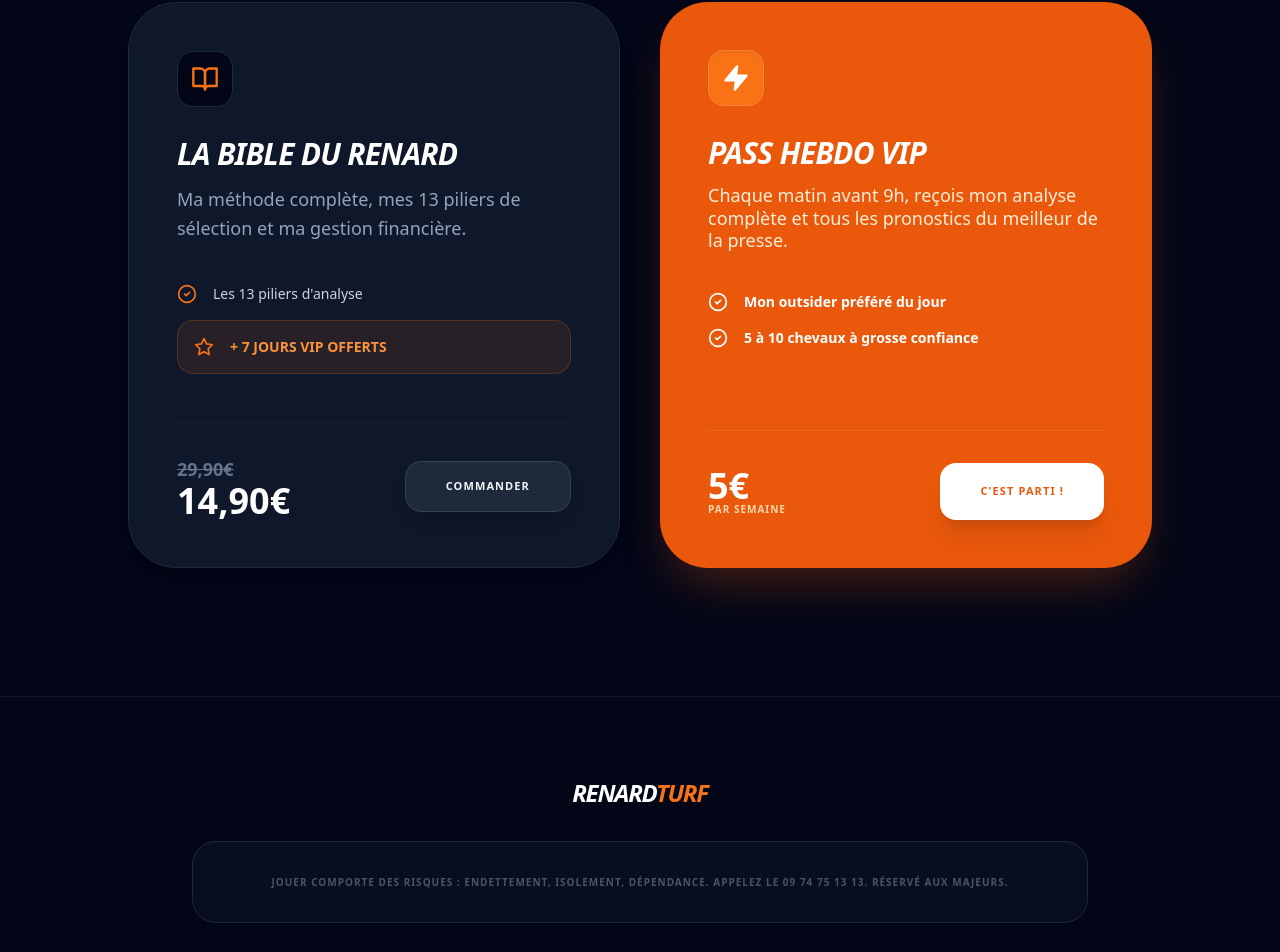
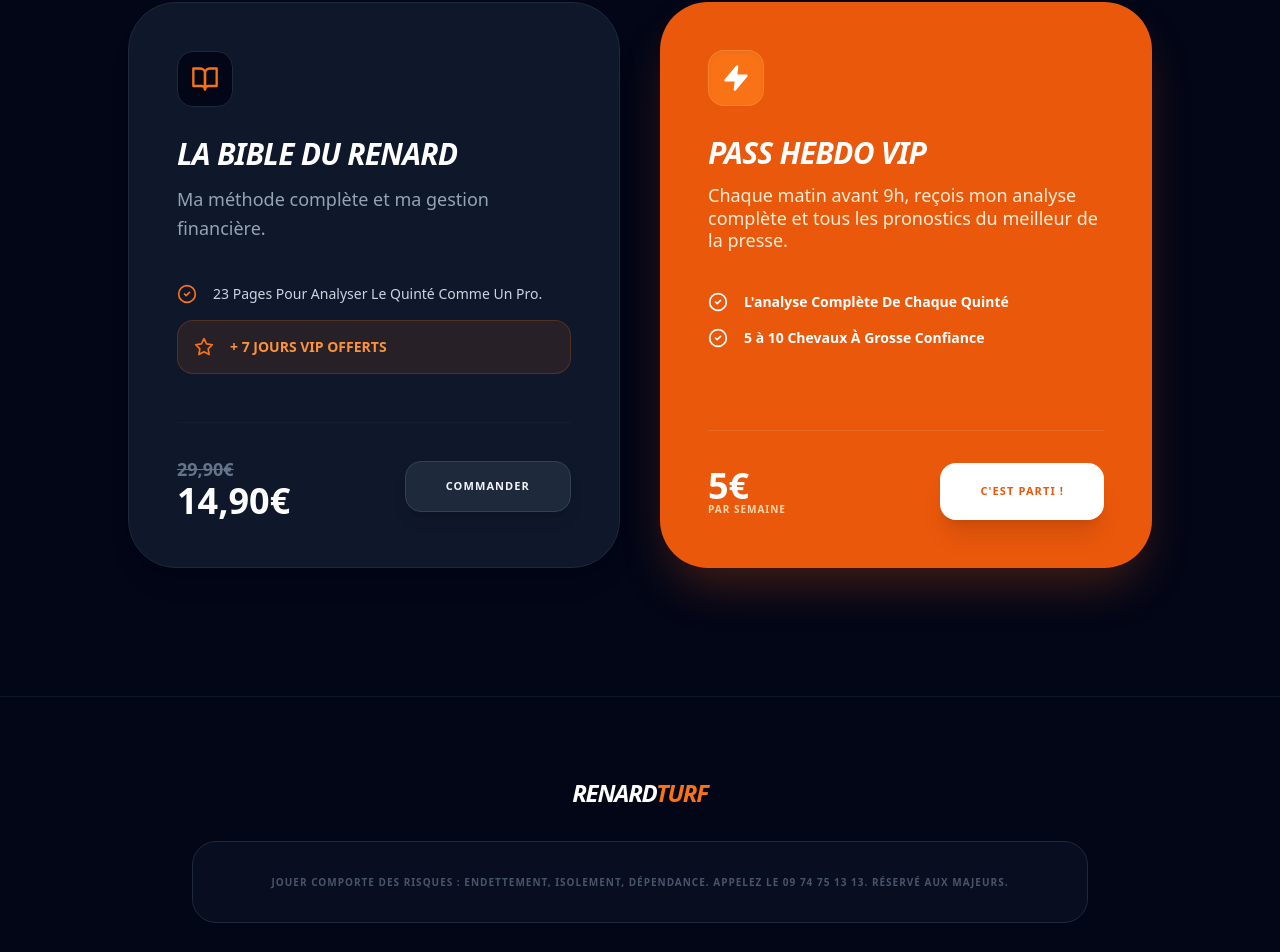
Before and after one commit to RenardTurf/Renard-turf, a React (Vite) app: page / in a window 1280 px wide. Shown: the part 3690-4642 px from the top of the page. Built offline with nearby package versions, Linux system fonts and the light colour scheme.

Commit message:
Update App.jsx

```diff
--- a/src/App.jsx
+++ b/src/App.jsx
@@ -258,9 +258,9 @@ const App = () => {
                        <BookOpen className="text-orange-500 w-7 h-7" />
                     </div>
                     <h3 className="text-3xl font-black mb-4 uppercase tracking-tight italic text-left text-white tracking-tight leading-none">La Bible du Renard</h3>
-                    <p className="text-slate-400 mb-10 text-lg font-medium leading-relaxed text-left">Ma méthode complète, mes 13 piliers de sélection et ma gestion financière.</p>
+                    <p className="text-slate-400 mb-10 text-lg font-medium leading-relaxed text-left">Ma méthode complète et ma gestion financière.</p>
                     <ul className="space-y-4 mb-12 text-left">
-                       <li className="flex items-center gap-4 text-sm text-slate-300 font-medium text-left font-black"><CheckCircle2 className="w-5 h-5 text-orange-500" /> Les 13 piliers d'analyse</li>
+                       <li className="flex items-center gap-4 text-sm text-slate-300 font-medium text-left font-black"><CheckCircle2 className="w-5 h-5 text-orange-500" /> 23 Pages Pour Analyser Le Quinté Comme Un Pro.</li>
                        <li className="flex items-center gap-4 text-sm text-orange-400 font-black bg-orange-500/10 p-4 rounded-2xl border border-orange-500/20 text-left leading-none"><Star className="w-5 h-5 text-orange-500" /> + 7 JOURS VIP OFFERTS</li>
                     </ul>
                  </div>
@@ -285,8 +285,8 @@ const App = () => {
                     <h3 className="text-3xl font-black text-white mb-4 uppercase tracking-tight italic text-left tracking-tight leading-none">Pass Hebdo VIP</h3>
                     <p className="text-orange-100 mb-10 text-lg font-medium leading-relaxed text-left leading-tight">Chaque matin avant 9h, reçois mon analyse complète et tous les pronostics du meilleur de la presse.</p>
                     <ul className="space-y-4 mb-12 text-white text-left font-bold">
-                       <li className="flex items-center gap-4 text-sm text-left leading-none"><CheckCircle2 className="w-5 h-5 text-white" /> Mon outsider préféré du jour</li>
-                       <li className="flex items-center gap-4 text-sm text-left leading-none"><CheckCircle2 className="w-5 h-5 text-white" /> 5 à 10 chevaux à grosse confiance</li>
+                       <li className="flex items-center gap-4 text-sm text-left leading-none"><CheckCircle2 className="w-5 h-5 text-white" /> L'analyse Complète De Chaque Quinté</li>
+                       <li className="flex items-center gap-4 text-sm text-left leading-none"><CheckCircle2 className="w-5 h-5 text-white" /> 5 à 10 Chevaux À Grosse Confiance</li>
                     </ul>
                  </div>
 
```
